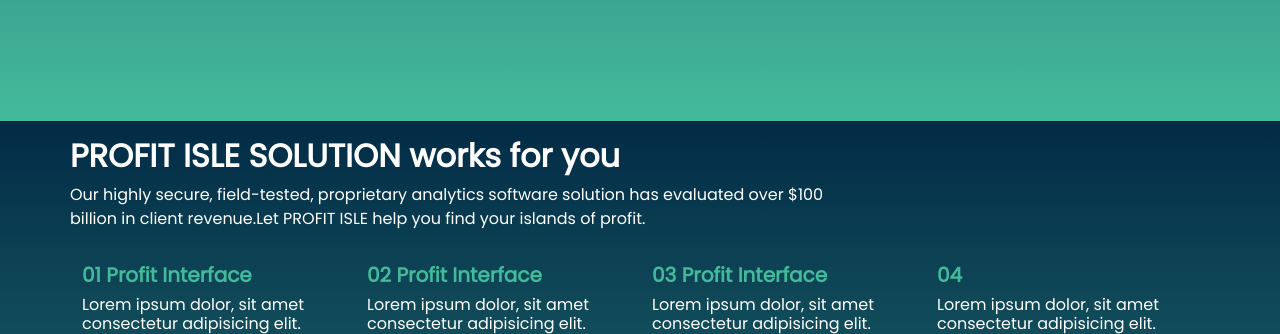
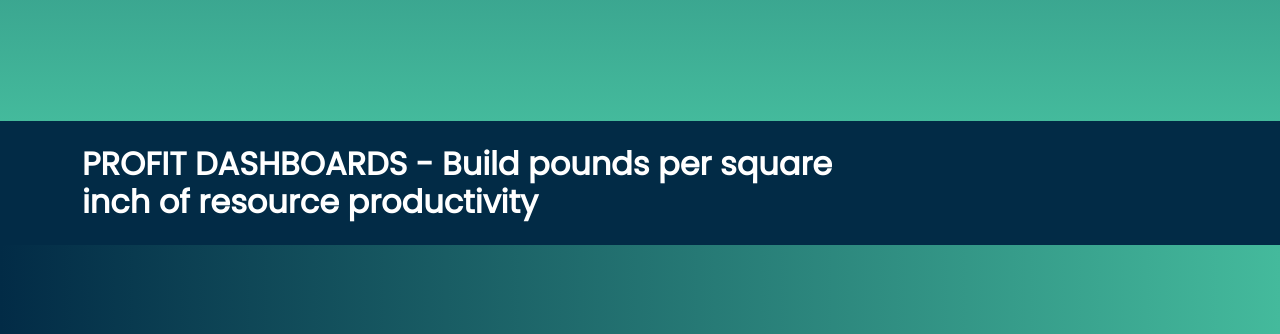
Before and after one commit to abiroot/profit-isle, a plain HTML site: page solutions/app.html in a window 1280 px wide. Shown: the part 2210-2544 px from the top of the page. Drawn offline with nearby package versions, Linux system fonts and the light colour scheme; files whose address does not match are found by name.

Commit message:
christian

```diff
--- a/solutions/app.html
+++ b/solutions/app.html
@@ -106,7 +106,7 @@
             </div>
         </div>
     </div>
-    <div class="linear-background2 d-md-block">
+    <div class="linear-background2 d-md-none">
         <div class="container py-3 px-4 px-md-0">
             <h2>PROFIT ISLE SOLUTION works for you</h2>
             <p>Our highly secure, field-tested, proprietary analytics software solution has evaluated over $100 <br>billion in client revenue.Let PROFIT ISLE help you find your islands of profit.</p>
```
